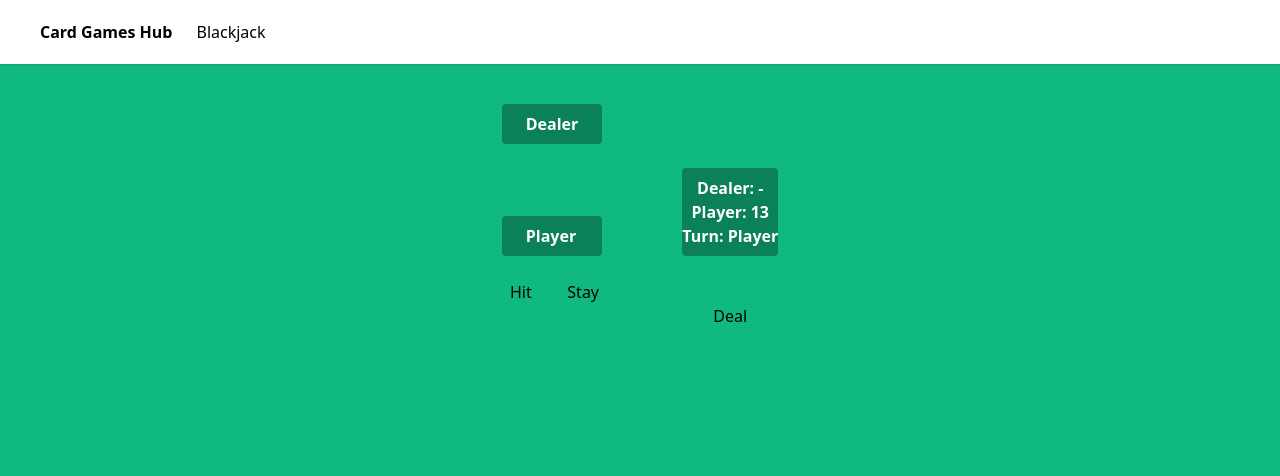
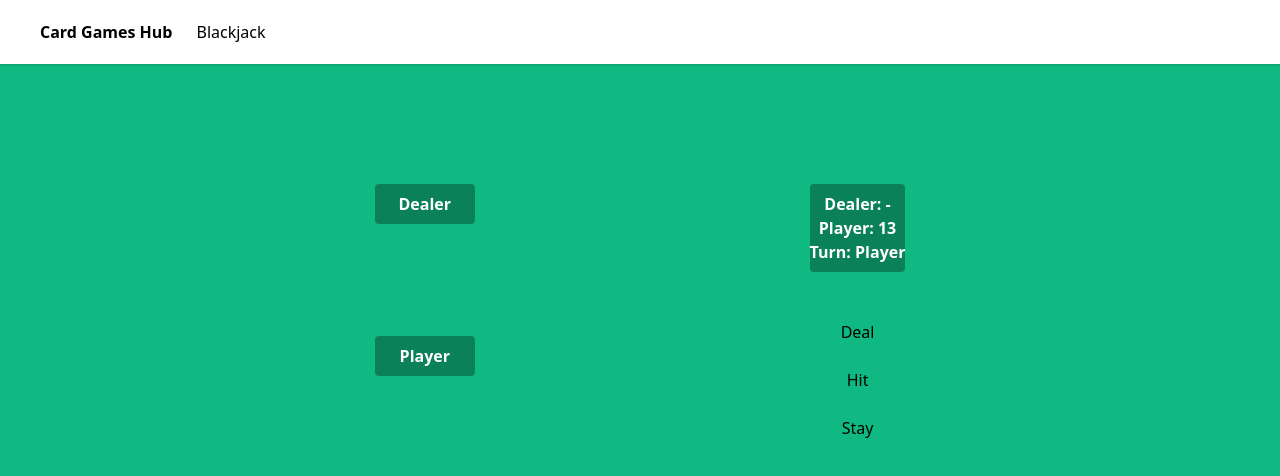
Before and after one commit to zack-jack/card-games-hub, a Next.js app: page /blackjack in a window 1280 px wide. Both pictures are taken after a click on the button "Deal". Shown: the top 476 px of the page. Built offline with nearby package versions, Linux system fonts and the light colour scheme.

Commit message:
adjust layout styles for better flexibility

```diff
--- a/components/AppHeader.tsx
+++ b/components/AppHeader.tsx
@@ -7,7 +7,7 @@ const AppHeader = () => {
 
   return (
     <nav className="w-full px-10 py-5 shadow z-10">
-      <ul className="flex text-center">
+      <ul className="flex max-w-screen-xl mx-auto text-center">
         <li>
           <Link href="/">
             <a className="font-bold">Card Games Hub</a>
--- a/game-logic/blackjack.ts
+++ b/game-logic/blackjack.ts
@@ -51,10 +51,10 @@ const useBlackjack = () => {
   };
 
   const declareWinner = (): string => {
-    if (playerScore === 21) return 'Blackjack! Player wins!';
-    if (dealerScore === 21) return 'Blackjack! Dealer wins!';
+    if (playerScore === 21 && dealerScore !== 21) return 'Blackjack! Player wins!';
     if (isPlayerBusted) return 'Player busted, Dealer wins!';
     if (!isRoundComplete || (playerScore === 0 && dealerScore === 0)) return '';
+    if (dealerScore === 21 && playerScore !== 21) return 'Blackjack! Dealer wins!';
     if (dealerScore > 21) return 'Dealer busted, Player wins!';
     if (playerScore === dealerScore) return 'Tie!';
     if (playerScore > dealerScore) return 'Player wins!';
@@ -113,8 +113,8 @@ const useBlackjack = () => {
     setIsDealerTurn(false);
     setIsPlayerBusted(false);
     setIsRoundComplete(false);
+    setPlayerHand([]);
     setPlayerScore(0);
-    setPlayerHand([]);
   };
 
   return {
--- a/pages/blackjack.tsx
+++ b/pages/blackjack.tsx
@@ -55,17 +55,32 @@ const Blackjack = () => {
     runDealerTurn();
   };
 
+  const cardClassName = (index: number) => {
+    if (index > 3) return 'mt-6 ml-6';
+    if (index > 0) return 'ml-6';
+    return '';
+  };
+
   return (
     <main className="flex-grow w-full bg-green-500 p-10">
-      <div className="flex items-start justify-center">
+      <div className="flex justify-evenly max-w-screen-xl mx-auto">
         <div className="flex flex-col">
-          <section>
+          <div className="w-full h-14 text-center">
+            { declareWinner() && (
             <p
-              className="py-2 px-6 text-white font-bold bg-black bg-opacity-30 rounded"
+              className="py-4 text-gray-800 font-bold bg-white rounded"
+            >
+              { declareWinner() }
+            </p>
+            )}
+          </div>
+          <section className="mt-6">
+            <p
+              className="py-2 px-6 text-white text-center font-bold bg-black bg-opacity-30 rounded"
             >
               Dealer
             </p>
-            <div className="flex justify-end mt-6">
+            <div className="flex flex-wrap justify-end mt-6">
               {
                 dealerHand?.length ? dealerHand.map(({ id, rank, suit }, i) => (
                   <Card
@@ -75,26 +90,24 @@ const Blackjack = () => {
                     rank={rank}
                     suit={suit}
                     flipped={i === 1 && !isDealerTurn}
-                    className={i > 0 ? 'ml-6' : ''}
+                    className={cardClassName(i)}
                   />
                 )) : (
-                  <>
+                  [1, 2, 3, 4].map((item) => (
                     <Card
-                      testId="dealer-placeholder-1"
+                      key={`dealer-placeholder-${item}`}
+                      testId={`dealer-placeholder-${item}`}
                       placeholder
+                      className={`${item > 1 ? 'ml-6' : ''}`}
                     />
-                    <Card
-                      testId="dealer-placeholder-2"
-                      placeholder
-                      className="ml-6"
-                    />
-                  </>
+                  ))
                 )
               }
             </div>
           </section>
+          <div className="hairline hairline--light mt-8" />
           <section>
-            <div className="flex justify-end mt-6">
+            <div className="flex flex-wrap justify-end mt-8">
               {
                 playerHand?.length ? playerHand.map(({ id, rank, suit }, i) => (
                   <Card
@@ -103,52 +116,29 @@ const Blackjack = () => {
                     testId={`player-card-${i + 1}`}
                     rank={rank}
                     suit={suit}
-                    className={i > 0 ? 'ml-6' : ''}
+                    className={cardClassName(i)}
                   />
                 )) : (
-                  <>
+                  [1, 2, 3, 4].map((item) => (
                     <Card
-                      testId="player-placeholder-1"
+                      key={`player-placeholder-${item}`}
+                      testId={`player-placeholder-${item}`}
                       placeholder
+                      className={`${item > 1 ? 'ml-6' : ''}`}
                     />
-                    <Card
-                      testId="player-placeholder-2"
-                      placeholder
-                      className="ml-6"
-                    />
-                  </>
+                  ))
                 )
               }
             </div>
             <p
               data-testid="player-score"
-              className="mt-6 py-2 px-6 text-white font-bold bg-black bg-opacity-30 rounded"
+              className="mt-6 py-2 px-6 text-white text-center font-bold bg-black bg-opacity-30 rounded"
             >
               Player
             </p>
-            {
-              (playerHand?.length > 0 && !isDealerTurn) && (
-                <div className="flex justify-center mt-6">
-                  <button
-                    type="button"
-                    className="btn w-full"
-                    onClick={hit}
-                  >
-                    Hit
-                  </button>
-                  <button
-                    type="button"
-                    className="btn w-full ml-6"
-                    onClick={stay}
-                  >
-                    Stay
-                  </button>
-                </div>
-              )
-            }
           </section>
         </div>
-        <div className="flex flex-col ml-20 pt-16">
+        <div className="flex flex-col pt-20">
           <div
             className="py-2 text-center text-white font-bold bg-black bg-opacity-30 rounded"
           >
@@ -170,13 +160,26 @@ const Blackjack = () => {
           >
             { loading ? 'Dealing...' : 'Deal' }
           </button>
-          { declareWinner() && (
-            <p
-              className="mt-6 py-2 text-center text-white font-bold bg-black bg-opacity-30 rounded"
-            >
-              { declareWinner() }
-            </p>
-          )}
+          {
+            (playerHand?.length > 0 && !isDealerTurn) && (
+              <>
+                <button
+                  type="button"
+                  className="btn mt-6"
+                  onClick={hit}
+                >
+                  Hit
+                </button>
+                <button
+                  type="button"
+                  className="btn mt-6"
+                  onClick={stay}
+                >
+                  Stay
+                </button>
+              </>
+            )
+          }
         </div>
       </div>
     </main>
--- a/pages/index.tsx
+++ b/pages/index.tsx
@@ -2,7 +2,7 @@ import HomeCard from '../components/HomeCard';
 
 const Home = () => (
   <main className="flex-grow w-full bg-gray-100">
-    <ul className="flex flex-wrap items-stretch justify-around p-10">
+    <ul className="flex flex-wrap items-stretch justify-around max-w-screen-xl mx-auto p-10">
       <li className="flex flex-col w-5/12">
         <HomeCard
           title="blackjack"
--- a/styles/components/index.css
+++ b/styles/components/index.css
@@ -1,3 +1,4 @@
 @import "./btn.css";
 @import "./card.css";
+@import "./hairline.css";
 @import "./home-card.css";
```
Also changed, not shown: styles/components/hairline.css (added, +8 -0 lines).
